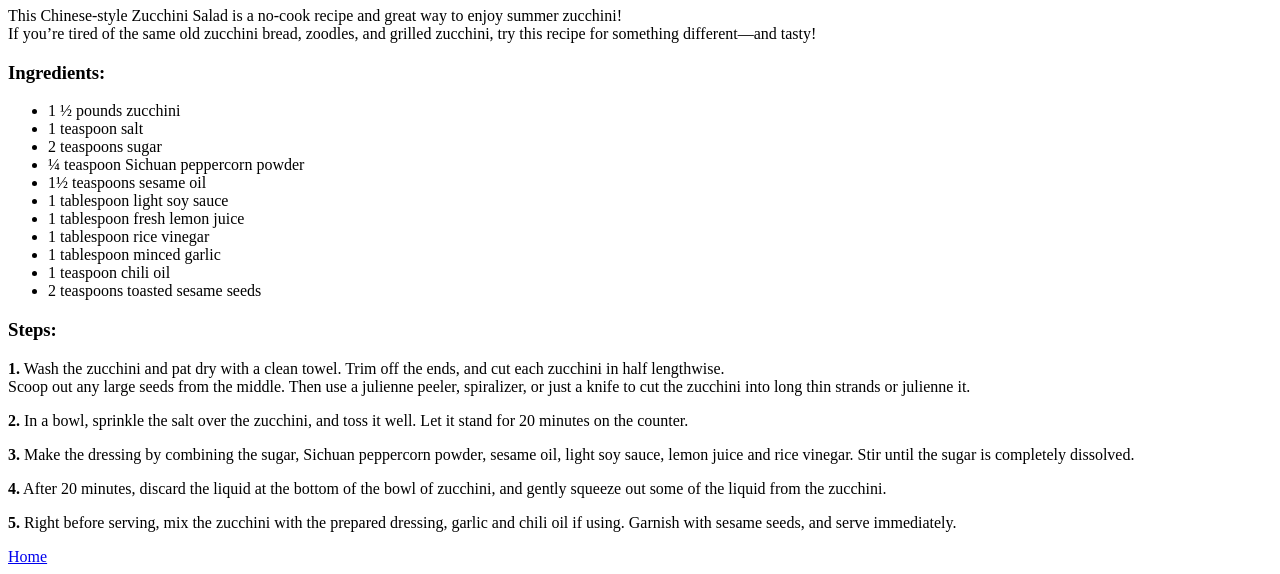
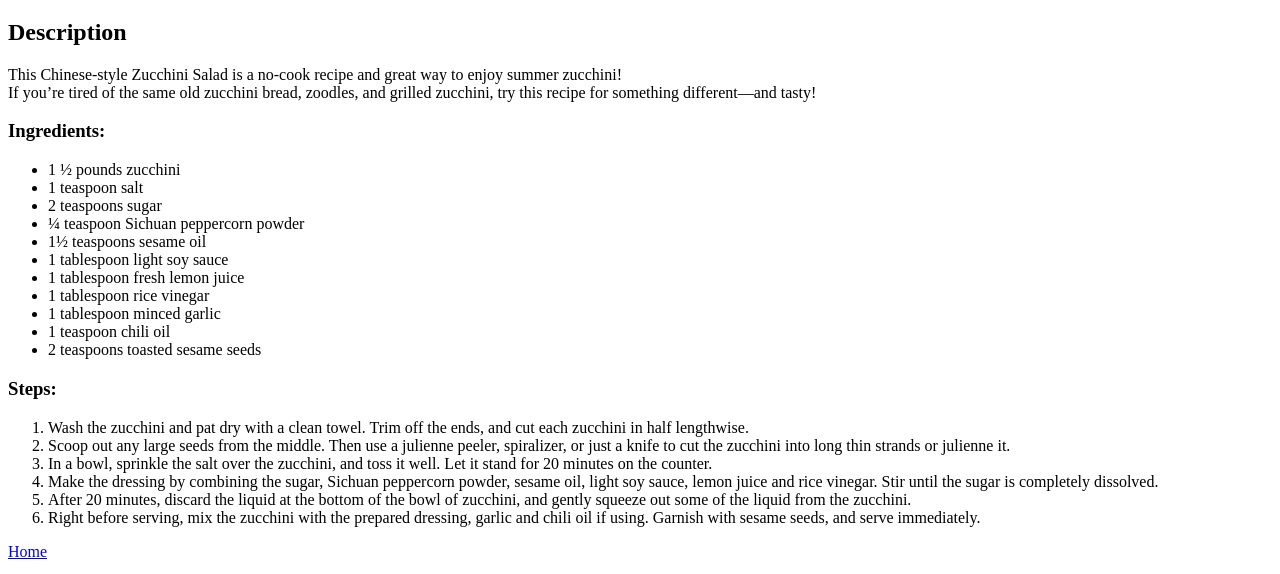
Before and after one commit to NiyaWang/odin-recipes, a plain HTML site: page recipes/zucchini.html in a window 1280 px wide. Shown: the part 495-1069 px from the top of the page. Drawn offline with Linux system fonts and the light colour scheme.

Commit message:
Fix lists and add Description in smashed-cucumber-salad.html and zucchini.html

```diff
--- a/recipes/zucchini.html
+++ b/recipes/zucchini.html
@@ -6,9 +6,10 @@
     </head>
 
     <body>
+        <h1>Chinese-style zucchini salad</h1>
         <img src="../img/zucchini.jpg" alt="A dish full of chopped zucchini with garlic and lemon" height="410" width="310">
-        <h1>Chinese-style zucchini salad</h1>
 
+        <h2>Description</h2>
         <p>This Chinese-style Zucchini Salad is a no-cook recipe and great way to enjoy summer zucchini! <br>If you’re tired of the same old zucchini bread, zoodles, and grilled zucchini, try this recipe for something different—and tasty!</p>
 
             <h3>Ingredients:</h3>
@@ -28,12 +29,14 @@
             </ul>
 
             <h3>Steps:</h3>
-            <p><strong>1.</strong> Wash the zucchini and pat dry with a clean towel. Trim off the ends, and cut each zucchini in half lengthwise. <br>Scoop out any large seeds from the middle. Then use a julienne peeler, spiralizer, or just a knife to cut the zucchini into long thin strands or julienne it.</p>
-            <p><strong>2.</strong> In a bowl, sprinkle the salt over the zucchini, and toss it well. Let it stand for 20 minutes on the counter.</p>
-            <p><strong>3.</strong> Make the dressing by combining the sugar, Sichuan peppercorn powder, sesame oil, light soy sauce, lemon juice and rice vinegar. Stir until the sugar is completely dissolved.</p>
-            <p><strong>4.</strong> After 20 minutes, discard the liquid at the bottom of the bowl of zucchini, and gently squeeze out some of the liquid from the zucchini.</p>
-            <p><strong>5.</strong> Right before serving, mix the zucchini with the prepared dressing, garlic and chili oil if using. Garnish with sesame seeds, and serve immediately.</p>
-
+            <ol>
+                <li>Wash the zucchini and pat dry with a clean towel. Trim off the ends, and cut each zucchini in half lengthwise.</li>
+                <li>Scoop out any large seeds from the middle. Then use a julienne peeler, spiralizer, or just a knife to cut the zucchini into long thin strands or julienne it.</li>
+                <li>In a bowl, sprinkle the salt over the zucchini, and toss it well. Let it stand for 20 minutes on the counter.</li>
+                <li>Make the dressing by combining the sugar, Sichuan peppercorn powder, sesame oil, light soy sauce, lemon juice and rice vinegar. Stir until the sugar is completely dissolved.</li>
+                <li>After 20 minutes, discard the liquid at the bottom of the bowl of zucchini, and gently squeeze out some of the liquid from the zucchini.</li>
+                <li>Right before serving, mix the zucchini with the prepared dressing, garlic and chili oil if using. Garnish with sesame seeds, and serve immediately.</li>
+            </ol>
         <a href="../index.html">Home</a>
 
     </body>
```
Also changed, not shown: recipes/smashed-cucumber-salad.html (+10 -5 lines).
